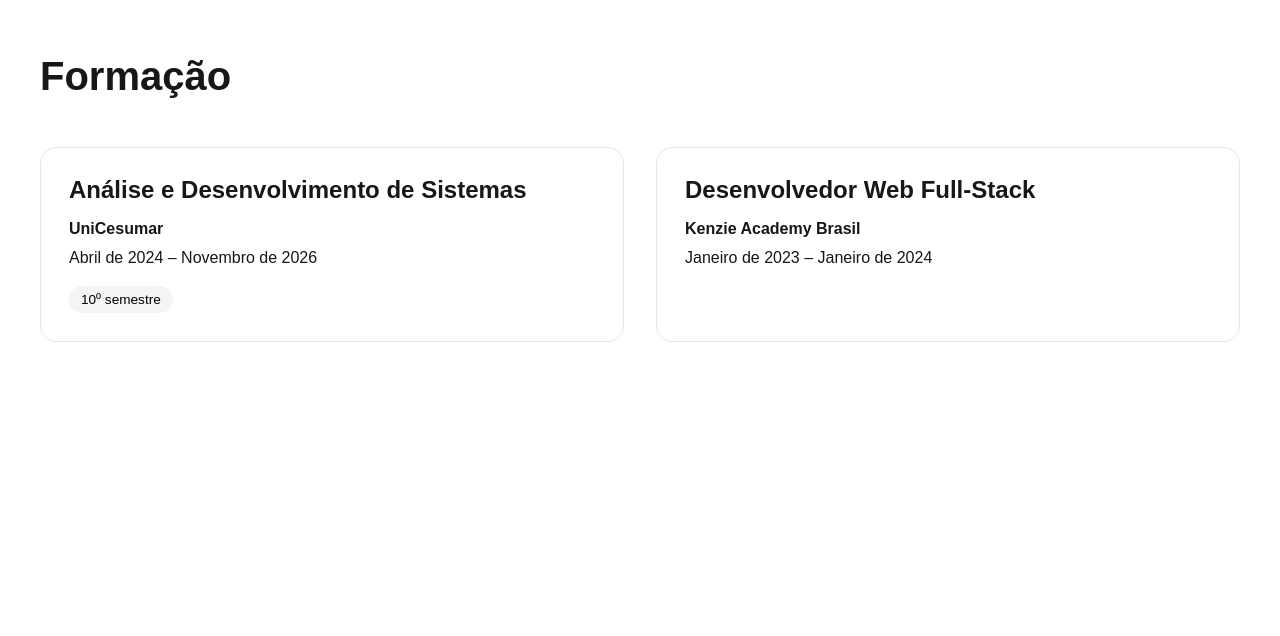
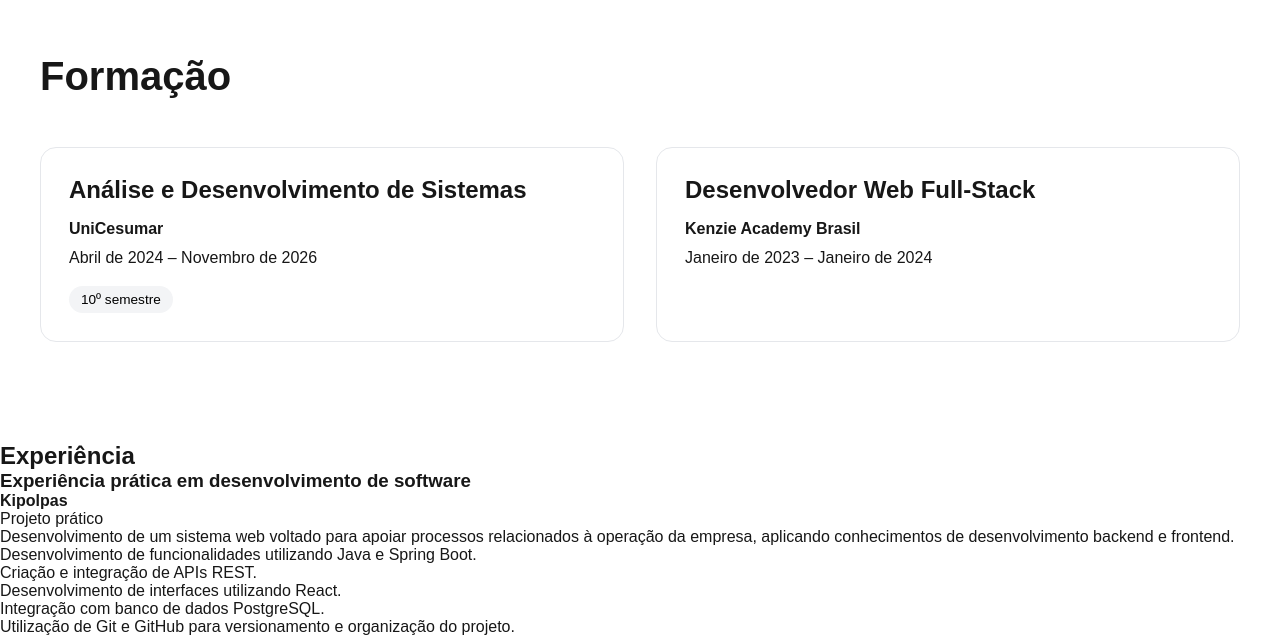
Before and after one commit to JoseWenned/repository-portfolio-profissional, a Next.js app: page / in a window 1280 px wide. Shown: the part 3651-4287 px from the top of the page. Before the commit the page ends 4093 px from the top, so only its background shows below. Built offline with nearby package versions, Linux system fonts and the light colour scheme.

Commit message:
feat: create new component experiencia

```diff
--- a/src/app/page.tsx
+++ b/src/app/page.tsx
@@ -1,4 +1,5 @@
 import About from "@/components/About/About";
+import Experiencia from "@/components/Experiencia/Experiencia";
 import Formacao from "@/components/Formacao/Formacao";
 import Header from "@/components/Header/Header";
 import Hero from "@/components/Hero/Hero";
@@ -15,6 +16,7 @@ export default function Home() {
         <Skills />
         <Projetos />
         <Formacao />
+        <Experiencia />
       </main>
     </>
   );
--- /dev/null
+++ b/src/components/Experiencia/Experiencia.module.css
@@ -0,0 +1,104 @@
+.experiencia {
+  width: 100%;
+  padding: 100px 0;
+
+  &__container {
+    width: 90%;
+    max-width: 1200px;
+    margin: 0 auto;
+  }
+
+  h2 {
+    margin-bottom: 50px;
+    font-size: 2.5rem;
+    font-weight: 700;
+  }
+
+  &__content {
+    display: flex;
+    flex-direction: column;
+    gap: 30px;
+  }
+
+  &__item {
+    padding: 30px;
+    border: 1px solid #e5e5e5;
+    border-radius: 12px;
+    background-color: #ffffff;
+    transition:
+      transform 0.3s ease,
+      box-shadow 0.3s ease;
+
+    &:hover {
+      transform: translateY(-5px);
+      box-shadow: 0 10px 30px rgba(0, 0, 0, 0.08);
+    }
+  }
+
+  &__header {
+    display: flex;
+    justify-content: space-between;
+    align-items: flex-start;
+    gap: 20px;
+    margin-bottom: 20px;
+
+    h3 {
+      margin-bottom: 8px;
+      font-size: 1.4rem;
+      font-weight: 600;
+    }
+
+    h4 {
+      font-size: 1rem;
+      font-weight: 500;
+      opacity: 0.7;
+    }
+
+    span {
+      white-space: nowrap;
+      font-size: 0.95rem;
+      opacity: 0.7;
+    }
+  }
+
+  p {
+    margin-bottom: 20px;
+    line-height: 1.7;
+    opacity: 0.85;
+  }
+
+  ul {
+    display: flex;
+    flex-direction: column;
+    gap: 10px;
+    padding-left: 20px;
+
+    li {
+      line-height: 1.6;
+    }
+  }
+}
+
+@media (max-width: 768px) {
+  .experiencia {
+    padding: 80px 0;
+
+    h2 {
+      font-size: 2rem;
+      margin-bottom: 35px;
+    }
+
+    &__item {
+      padding: 20px;
+    }
+
+    &__header {
+      flex-direction: column;
+      gap: 10px;
+
+      span {
+        white-space: normal;
+      }
+    }
+  }
+}
--- /dev/null
+++ b/src/components/Experiencia/Experiencia.tsx
@@ -0,0 +1,38 @@
+import "./Experiencia.module.css";
+import { experiencias } from "../../data/experiencia";
+
+export default function Experiencia() {
+  return (
+    <section className="experiencia" id="experiencia">
+      <div className="experiencia__container">
+        <h2>Experiência</h2>
+
+        <div className="experiencia__content">
+          {experiencias.map((experiencia) => (
+            <article
+              className="experiencia__item"
+              key={`${experiencia.empresa}-${experiencia.cargo}`}
+            >
+              <div className="experiencia__header">
+                <div>
+                  <h3>{experiencia.cargo}</h3>
+                  <h4>{experiencia.empresa}</h4>
+                </div>
+
+                <span>{experiencia.periodo}</span>
+              </div>
+
+              <p>{experiencia.descricao}</p>
+
+              <ul>
+                {experiencia.atividades.map((atividade) => (
+                  <li key={atividade}>{atividade}</li>
+                ))}
+              </ul>
+            </article>
+          ))}
+        </div>
+      </div>
+    </section>
+  );
+}
--- /dev/null
+++ b/src/data/experiencia.ts
@@ -0,0 +1,24 @@
+export interface Experiencia {
+  empresa: string;
+  cargo: string;
+  periodo: string;
+  descricao: string;
+  atividades: string[];
+}
+
+export const experiencias: Experiencia[] = [
+  {
+    empresa: "Kipolpas",
+    cargo: "Experiência prática em desenvolvimento de software",
+    periodo: "Projeto prático",
+    descricao:
+      "Desenvolvimento de um sistema web voltado para apoiar processos relacionados à operação da empresa, aplicando conhecimentos de desenvolvimento backend e frontend.",
+    atividades: [
+      "Desenvolvimento de funcionalidades utilizando Java e Spring Boot.",
+      "Criação e integração de APIs REST.",
+      "Desenvolvimento de interfaces utilizando React.",
+      "Integração com banco de dados PostgreSQL.",
+      "Utilização de Git e GitHub para versionamento e organização do projeto.",
+    ],
+  },
+];
```
